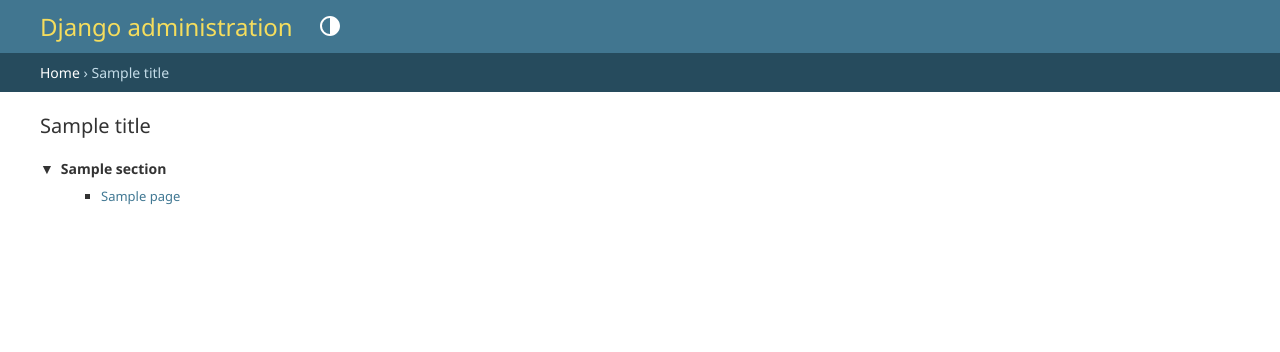
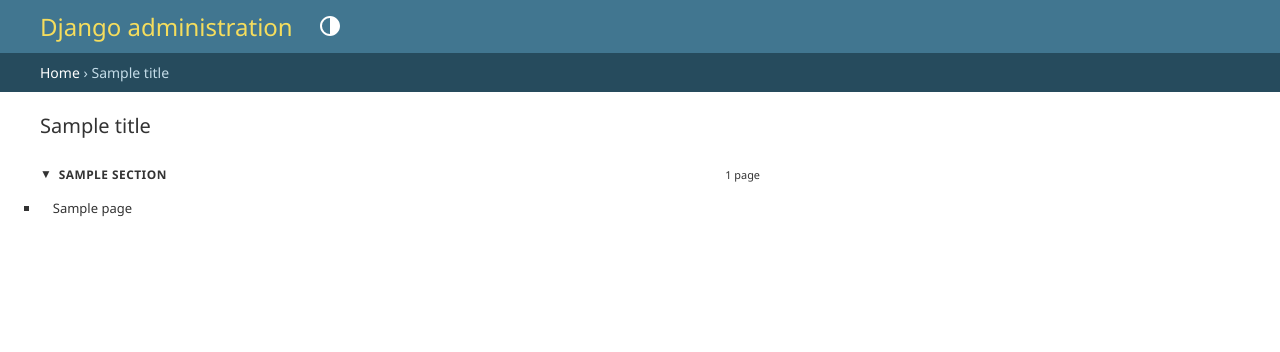
Before and after one commit to ophixproject/ophix-docs, a Django app: template src/ophix_docs/templates/admin/ophix_docs/docpage/change_list.html in a window 1280 px wide. Shown: the top 352 px of the page. Run offline with Django 5.2, Linux system fonts and the light colour scheme; the template is opened without the code that fills it: most values are stand-ins (such as "Sample title", 1, 10 or a date in 2020).

Commit message:
Restyle docs index to match token policy visual quality
Section headers: uppercase + letter-spacing + themed border, page count right-aligned.
Page rows: clean list with left-border accent on hover, no bullets.
JS tidied to match project conventions.

```diff
--- a/src/ophix_docs/templates/admin/ophix_docs/docpage/change_list.html
+++ b/src/ophix_docs/templates/admin/ophix_docs/docpage/change_list.html
@@ -1,127 +1,139 @@
 {% extends "admin/base_site.html" %}
 
 {% block content %}
+<style>
+.docs-index {
+    max-width: 720px;
+}
 
-<div class="ophix-docs-index">
+.doc-section {
+    margin-bottom: 1.75em;
+}
 
+.doc-section-header {
+    display: flex;
+    align-items: center;
+    justify-content: space-between;
+    padding: 0.5em 0;
+    border-bottom: 2px solid var(--admin-interface-module-background-color);
+    cursor: pointer;
+    user-select: none;
+}
+
+.doc-section-left {
+    display: flex;
+    align-items: center;
+    gap: 0.5em;
+}
+
+.doc-toggle-btn {
+    background: none;
+    border: none;
+    font-size: 0.85em;
+    cursor: pointer;
+    padding: 0;
+    color: var(--admin-interface-module-background-color);
+    flex-shrink: 0;
+}
+
+.doc-section-name {
+    font-size: 0.85em;
+    font-weight: bold;
+    text-transform: uppercase;
+    letter-spacing: 0.04em;
+    color: var(--admin-interface-module-background-color);
+}
+
+.doc-section-count {
+    font-size: 0.78em;
+    color: var(--admin-interface-muted-color);
+    font-weight: normal;
+    text-transform: none;
+    letter-spacing: 0;
+}
+
+.doc-pages {
+    list-style: none;
+    margin: 0;
+    padding: 0;
+}
+
+.doc-pages li {
+    border-bottom: 1px solid var(--darkened-bg, #eee);
+}
+
+.doc-pages li:last-child {
+    border-bottom: none;
+}
+
+.doc-pages li a {
+    display: block;
+    padding: 0.6em 0.75em;
+    text-decoration: none;
+    color: var(--body-fg);
+    border-left: 3px solid transparent;
+}
+
+.doc-pages li a:hover {
+    border-left-color: var(--admin-interface-module-background-color);
+    background: color-mix(in srgb, var(--admin-interface-module-background-color) 8%, transparent);
+    color: var(--admin-interface-module-background-color);
+}
+</style>
+
+<div class="docs-index">
 {% for section, data in pages_by_section.items %}
-    <div class="doc-section">
-    <h3 class="doc-section-title"
-        data-section="{{ section|slugify }}">
-        <button type="button" class="toggle-btn">
-            {% if data.collapsed %}▶{% else %}▼{% endif %}
-        </button>
-        <span class="section-label">{{ section }}</span>
-    </h3>
-
+<div class="doc-section" data-section="{{ section|slugify }}">
+    <div class="doc-section-header" role="button">
+        <div class="doc-section-left">
+            <button class="doc-toggle-btn" type="button">{% if data.collapsed %}▶{% else %}▼{% endif %}</button>
+            <span class="doc-section-name">{{ section }}</span>
+        </div>
+        <span class="doc-section-count">{{ data.pages|length }} page{{ data.pages|length|pluralize }}</span>
+    </div>
     <ul class="doc-pages"{% if data.collapsed %} style="display:none;"{% endif %}>
         {% for page in data.pages %}
         <li>
-                    <a href="{% url 'admin:ophix_docs_docpage_change' page.id %}">
-                        {{ page.title }}
-                    </a>
+            <a href="{% url 'admin:ophix_docs_docpage_change' page.id %}">{{ page.title }}</a>
         </li>
         {% endfor %}
     </ul>
 </div>
 {% endfor %}
-
 </div>
 
-<!-- Collapsible JS -->
 <script>
 document.addEventListener("DOMContentLoaded", function() {
-
     const STORAGE_KEY = "ophix_docs_sections";
-
     let savedState = {};
     const stored = sessionStorage.getItem(STORAGE_KEY);
-    if (stored) {
-        savedState = JSON.parse(stored);
-    }
+    if (stored) { try { savedState = JSON.parse(stored); } catch(e) {} }
 
-    function saveState() {
-        sessionStorage.setItem(STORAGE_KEY, JSON.stringify(savedState));
-    }
+    function saveState() { sessionStorage.setItem(STORAGE_KEY, JSON.stringify(savedState)); }
 
-    document.querySelectorAll(".doc-section-title").forEach(function(title) {
+    document.querySelectorAll(".doc-section").forEach(function(section) {
+        const key = section.dataset.section;
+        const ul  = section.querySelector(".doc-pages");
+        const btn = section.querySelector(".doc-toggle-btn");
+        const hdr = section.querySelector(".doc-section-header");
 
-        const sectionKey = title.dataset.section;
-        const sectionDiv = title.closest(".doc-section");
-        const ul = sectionDiv.querySelector(".doc-pages");
-        const btn = title.querySelector(".toggle-btn");
-
-        // Apply saved state
-        if (savedState.hasOwnProperty(sectionKey)) {
-            if (savedState[sectionKey]) {
-                ul.style.display = "none";
-                btn.textContent = "▶";
-            } else {
-                ul.style.display = "block";
-                btn.textContent = "▼";
-            }
-        }
-
-        function toggleSection() {
-            const isCollapsed = ul.style.display === "none";
-
-            if (isCollapsed) {
-                ul.style.display = "block";
-                btn.textContent = "▼";
-                savedState[sectionKey] = false;
-            } else {
-                ul.style.display = "none";
-                btn.textContent = "▶";
-                savedState[sectionKey] = true;
-            }
-
+        function setCollapsed(collapsed) {
+            ul.style.display = collapsed ? "none" : "";
+            btn.textContent = collapsed ? "▶" : "▼";
+            savedState[key] = !collapsed;
             saveState();
         }
 
-        title.addEventListener("click", function(e) {
-            if (e.target.classList.contains("toggle-btn")) return;
-            toggleSection();
+        if (savedState.hasOwnProperty(key) && !savedState[key]) {
+            setCollapsed(true);
+        }
+
+        hdr.addEventListener("click", function(e) {
+            if (e.target.tagName === "A") return;
+            setCollapsed(ul.style.display !== "none");
         });
-
-        btn.addEventListener("click", function() {
-            toggleSection();
     });
-
-    });
-
 });
 </script>
 
-
-<!-- Optional CSS -->
-<style>
-.doc-section-title {
-    display: flex;
-    align-items: center;
-    gap: 0.5em;
-    cursor: pointer;
-    margin: 0.5em 0;
-    color: var(--admin-interface-module-background-color);
-}
-
-.toggle-btn {
-    background: none;
-    border: none;
-    font-size: 1em;
-    cursor: pointer;
-    padding: 0;
-    color: var(--admin-interface-module-background-color);
-}
-
-.doc-pages {
-    margin-left: 1.5em;
-    list-style-type: disc;
-}
-
-.doc-pages li::marker {
-    color: var(--admin-interface-module-background-color);
-}
-
-</style>
-
 {% endblock %}
```
Lines whose indentation alone changed are shown as unchanged.
